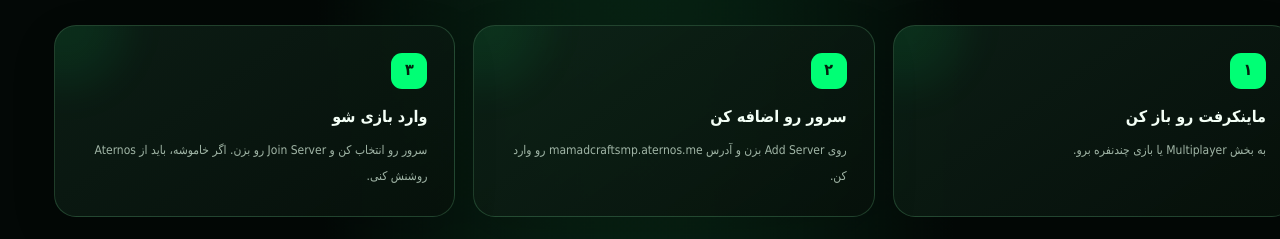
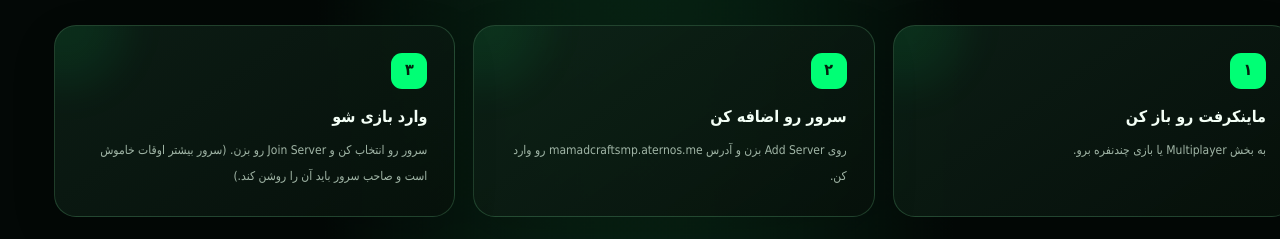
Before and after one commit to mamadtheking/MamadCraftSMP, a plain HTML site: page index.html in a window 1280 px wide. Shown: the part 1960-2199 px from the top of the page. Drawn offline with Linux system fonts and the light colour scheme; no server answers.

Commit message:
Update third server join instruction

```diff
--- a/index.html
+++ b/index.html
@@ -135,7 +135,7 @@ footer{background:#02060480}
 <section class="section wrap" id="how"><div class="head reveal"><div class="kicker">THREE STEPS TO PLAY</div><h2>چطور وارد سرور بشم؟</h2><p>سه قدم ساده تا شروع ماجراجویی.</p></div><div class="cards steps">
 <article class="card reveal"><div class="stepnum">۱</div><h3>ماینکرفت رو باز کن</h3><p>به بخش Multiplayer یا بازی چندنفره برو.</p></article>
 <article class="card reveal"><div class="stepnum">۲</div><h3>سرور رو اضافه کن</h3><p>روی Add Server بزن و آدرس <bdi dir="ltr">mamadcraftsmp.aternos.me</bdi> رو وارد کن.</p></article>
-<article class="card reveal"><div class="stepnum">۳</div><h3>وارد بازی شو</h3><p>سرور رو انتخاب کن و Join Server رو بزن. اگر خاموشه، باید از Aternos روشنش کنی.</p></article>
+<article class="card reveal"><div class="stepnum">۳</div><h3>وارد بازی شو</h3><p>سرور رو انتخاب کن و Join Server رو بزن. (سرور بیشتر اوقات خاموش است و صاحب سرور باید آن را روشن کند.)</p></article>
 </div></section>
 <section class="section wrap" id="ranks">
 <div class="head reveal">
```
